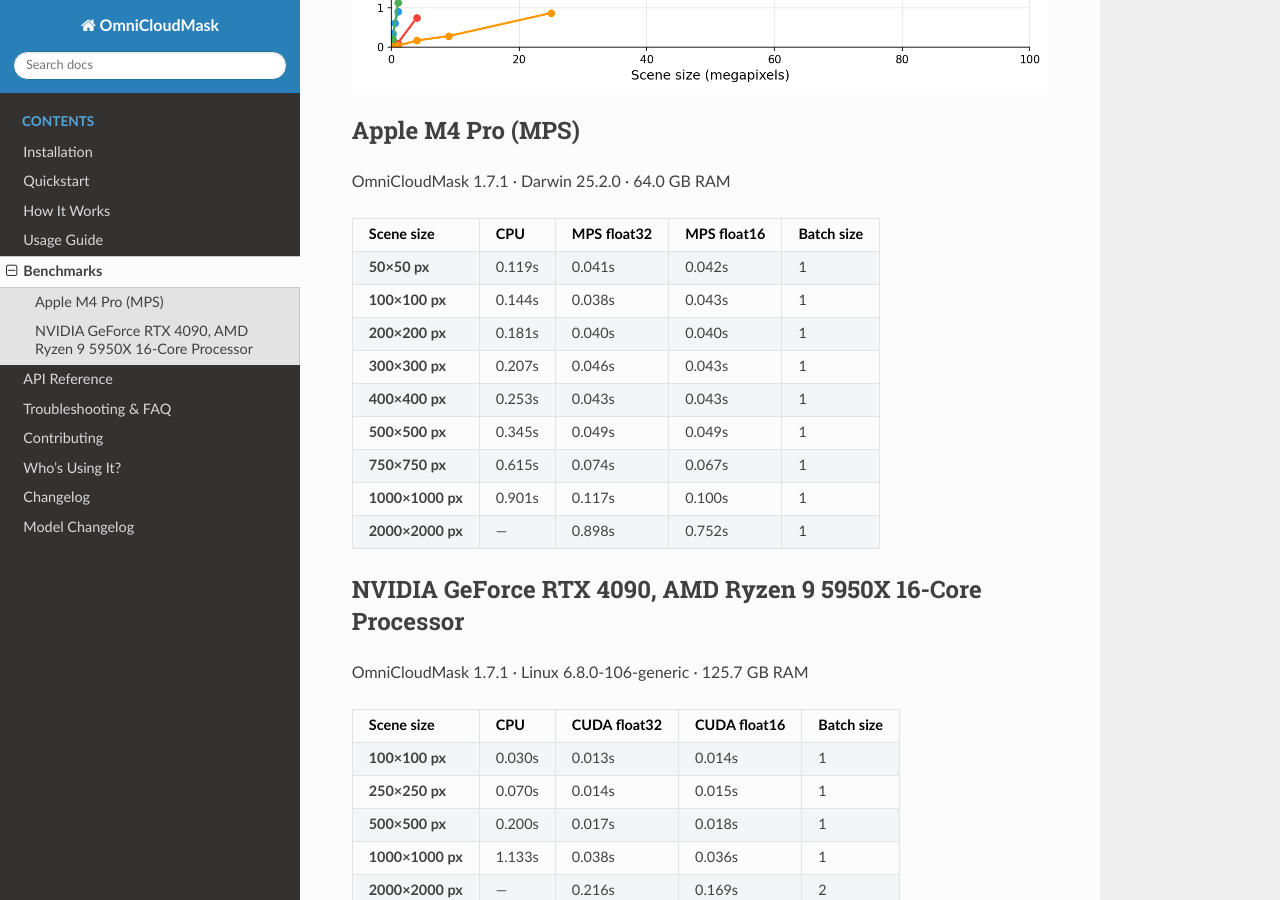
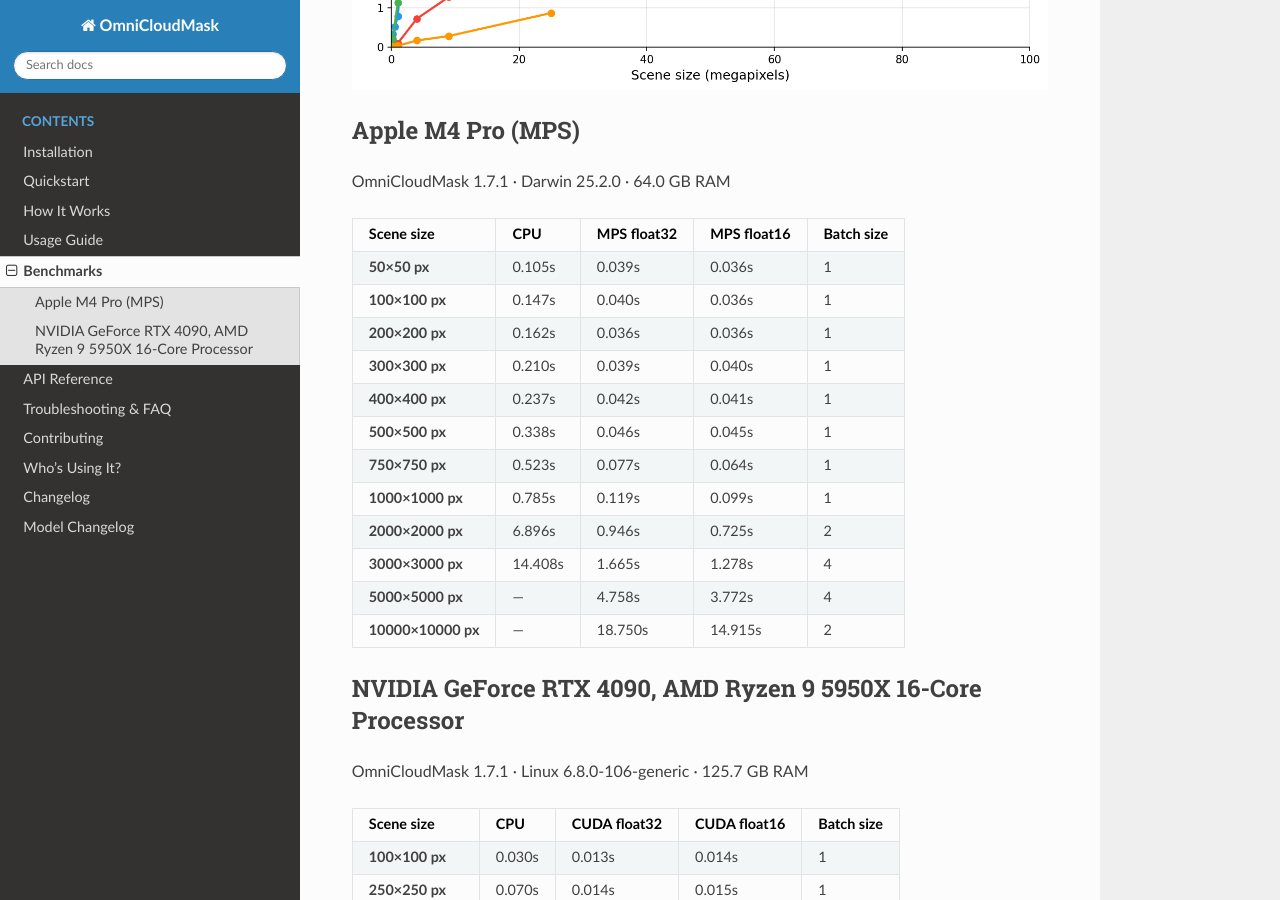
Before and after one commit to DPIRD-DMA/OmniCloudMask, a Sphinx documentation site: the page built from docs/benchmarks.md, in a window 1280 px wide and 900 px high, scrolled down 524 px. Built offline with Sphinx 7.4.7 and the Read the Docs theme 3.1.0, drawn with Linux system fonts in a browser that asks for light colours.

Commit message:
add benchmarking notebook, docs page, and results

```diff
--- a/docs/benchmarks.md
+++ b/docs/benchmarks.md
@@ -12,15 +12,18 @@
 
 | Scene size | CPU | MPS float32 | MPS float16 | Batch size |
 | --- | --- | --- | --- | --- |
-| **50×50 px** | 0.119s | 0.041s | 0.042s | 1 |
-| **100×100 px** | 0.144s | 0.038s | 0.043s | 1 |
-| **200×200 px** | 0.181s | 0.040s | 0.040s | 1 |
-| **300×300 px** | 0.207s | 0.046s | 0.043s | 1 |
-| **400×400 px** | 0.253s | 0.043s | 0.043s | 1 |
-| **500×500 px** | 0.345s | 0.049s | 0.049s | 1 |
-| **750×750 px** | 0.615s | 0.074s | 0.067s | 1 |
-| **1000×1000 px** | 0.901s | 0.117s | 0.100s | 1 |
-| **2000×2000 px** | — | 0.898s | 0.752s | 1 |
+| **50×50 px** | 0.105s | 0.039s | 0.036s | 1 |
+| **100×100 px** | 0.147s | 0.040s | 0.036s | 1 |
+| **200×200 px** | 0.162s | 0.036s | 0.036s | 1 |
+| **300×300 px** | 0.210s | 0.039s | 0.040s | 1 |
+| **400×400 px** | 0.237s | 0.042s | 0.041s | 1 |
+| **500×500 px** | 0.338s | 0.046s | 0.045s | 1 |
+| **750×750 px** | 0.523s | 0.077s | 0.064s | 1 |
+| **1000×1000 px** | 0.785s | 0.119s | 0.099s | 1 |
+| **2000×2000 px** | 6.896s | 0.946s | 0.725s | 2 |
+| **3000×3000 px** | 14.408s | 1.665s | 1.278s | 4 |
+| **5000×5000 px** | — | 4.758s | 3.772s | 4 |
+| **10000×10000 px** | — | 18.750s | 14.915s | 2 |
 
 ### NVIDIA GeForce RTX 4090, AMD Ryzen 9 5950X 16-Core Processor
 
```
Also changed, not shown: benchmarking/README.md (added), docs/_static/benchmark.png, 2 other files.
